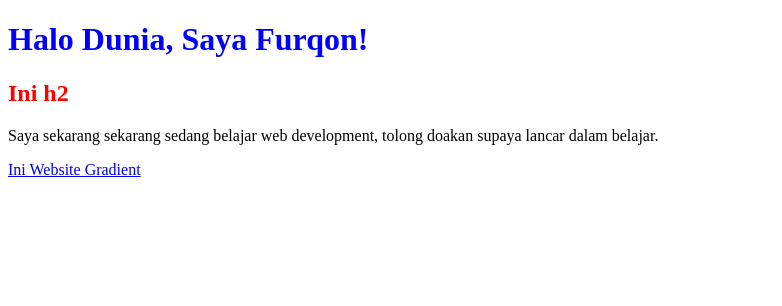
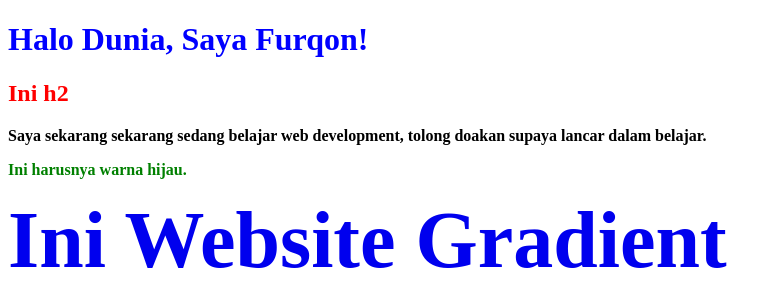
Before and after one commit to Furfur23/html-css-js-basics-withgradient, a plain HTML site: page index.html in a window 1280 px wide. Shown: the whole page, without its empty margins (0-782 px from the left). Drawn offline with Linux system fonts and the light colour scheme.

Commit message:
Internal CSS

```diff
--- a/index.html
+++ b/index.html
@@ -4,6 +4,22 @@
     <meta charset="UTF-8">
     <meta name="viewport" content="width=device-width, initial-scale=1.0">
     <title>Website Sederhana</title>
+    <style>
+        p {
+            color: green;
+            font-weight: bold;
+        }
+
+        .content {
+            color: black;
+        }
+
+        #link-gradient {
+            text-decoration: none;
+            font-size: 80px;
+            font-weight: bold;
+        }
+    </style>
 </head>
 <body>
     <h1 style="color: blue;font-size: 140 px;">
@@ -12,9 +28,10 @@
     <h2 style="color: red; font-size: 80 px;">
         Ini h2
     </h2>
-    <p>Saya sekarang sekarang sedang belajar web development, tolong doakan supaya lancar dalam belajar. </p>
+    <p class="content">Saya sekarang sekarang sedang belajar web development, tolong doakan supaya lancar dalam belajar. </p>
+    <p> Ini harusnya warna hijau.</p>
     <div></div>
-    <a href="https://gradient.academy">
+    <a href="https://gradient.academy" id="link-gradient">
         Ini Website Gradient
     </a>
 </body>
```
